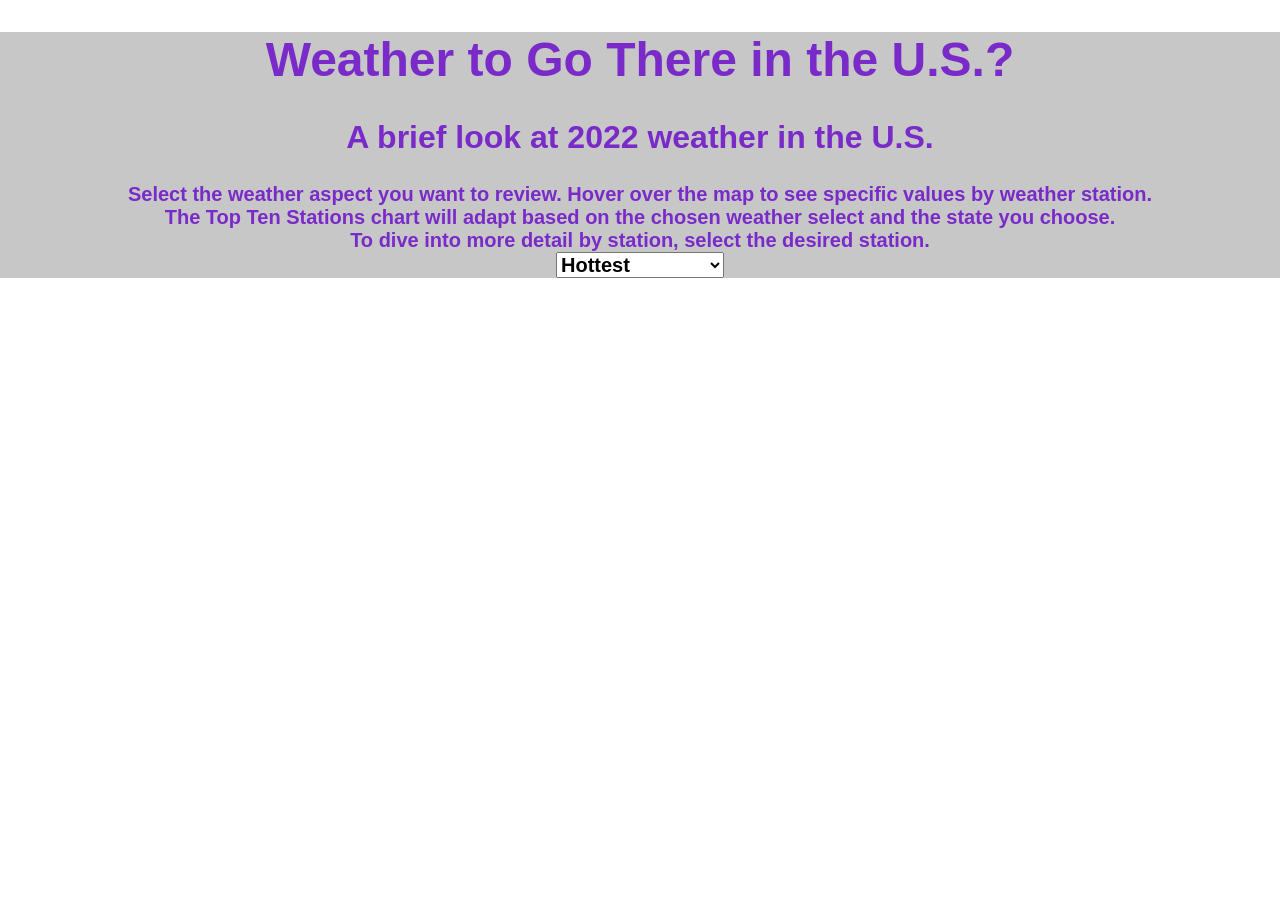
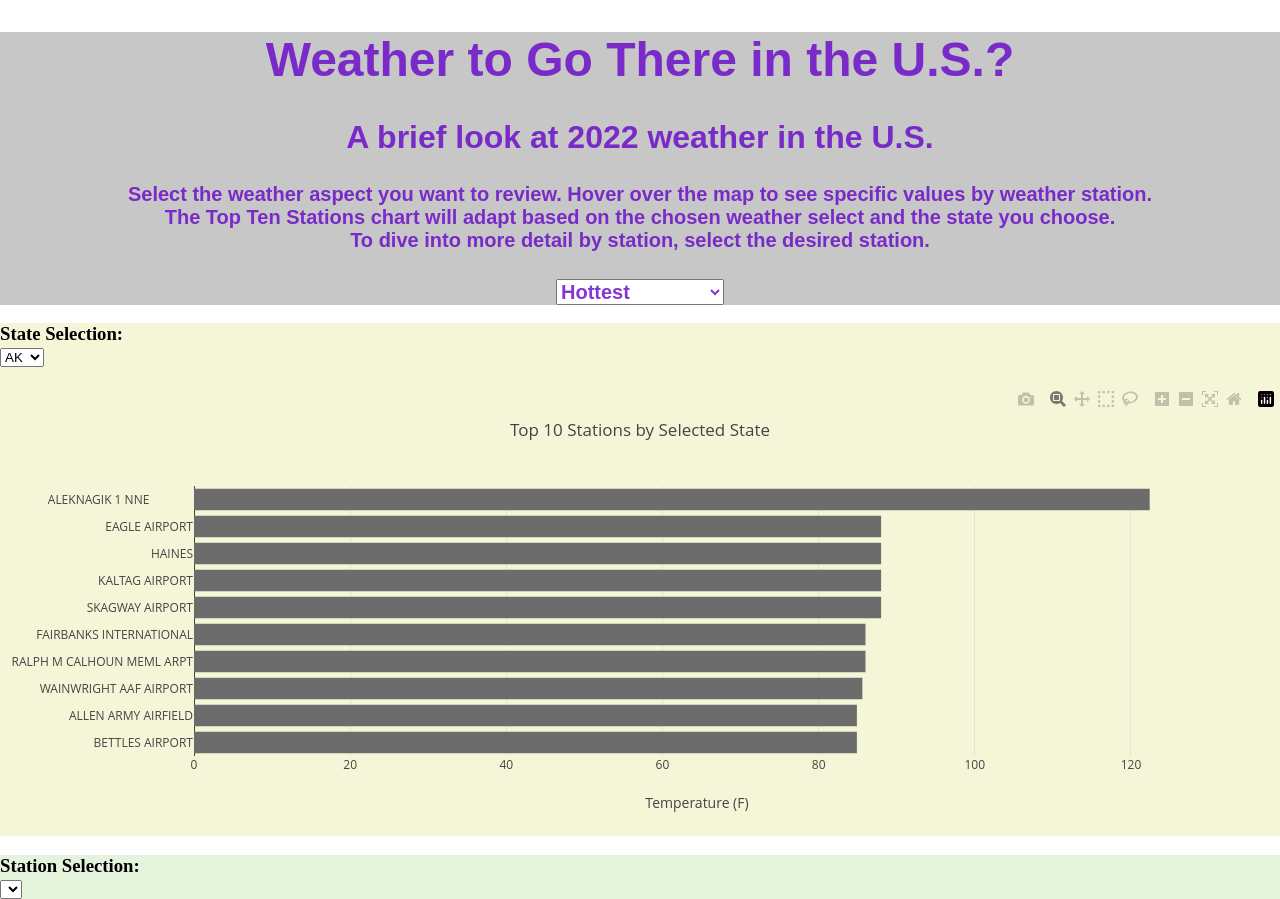
Before and after one commit to TechMax14/Project-3, a Flask app: page / in a window 1280 px wide. Before the commit the page ends 278 px from the top, so only its background shows below. Run offline with Flask 3, Linux system fonts and the light colour scheme; lists and menus that the app fills with data are empty; some libraries are stand-ins or nearby versions.

Commit message:
adding initial top 10 chart implementation

```diff
--- a/static/css/style.css
+++ b/static/css/style.css
@@ -1,10 +1,63 @@
 html,
 body,
+
+
 #map-id {
   height: 100%;
   padding: 0;
   margin: 0;
 }
+
+/* Need to find way to format nicer */
+#heatmap_space {
+  /* height: 100%;
+  width: 50%;
+  padding: 0;
+  margin: 0;
+  position: relative;
+  top: 0%; left: 0%; */
+  background-color: #baf3f7;
+}
+
+/* Need to find way to format nicer */
+#top10_space {
+  /* height: 50%;
+  width: 50%;
+  padding: 0;
+  margin: 0;
+  position: relative;
+  top: 0%; left: 50%; */
+  background-color: #f5f6d8;
+}
+
+/* Need to find way to format nicer */
+#station_detail_space {
+  /* height: 50%;
+  width: 50%;
+  padding: 0;
+  margin: 0;
+  position: relative;
+  top: 35%; left: 50%; */
+  background-color: #e4f3dc;
+}
+
+#station_table, tr, td {
+  border: 1px solid;
+}
+#station_table {
+  background: #cdf4bb;
+  margin-left: auto;
+  margin-right: auto;
+}
+#station_table tr:nth-child(even) {
+  background: #a8d095;
+}
+#station_identifier {
+  text-align: center;
+  background: #297e01;
+  color: #ffffff;
+}
+
 .website_header {
   font-family: Arial, Helvetica, sans-serif;
   color: rgba(100, 0, 200, 0.787);
@@ -31,4 +84,5 @@
 #selDataset{
   font-size: 20px;
   font-weight: bold;
+  color: rgba(100, 0, 200, 0.787);
 }
--- a/static/js/logic.js
+++ /dev/null
@@ -1,10 +0,0 @@
-// Display the default plot
-function initPage() {
-
-}
-
-
-
-
-
-initPage();
--- /dev/null
+++ b/static/js/logic_top10.js
@@ -0,0 +1,122 @@
+
+// ## Capture primary dropdown value from index.html reference by referencing it with d3 then storing it
+let dropdownMenu = d3.select("#selDataset")
+
+// ## Set the dictionaries for Hottest vs. Coldest vs. Severity
+let data_values = {"Hottest" :  "max_temp",  "Coldest" : "min_temp",  "Severity" : "severity_rating"}
+let data_file = {"Hottest" :  "state_station_hot",  "Coldest" : "state_station_cold",  "Severity" : "state_station_severity"}
+let data_sort = {"Hottest" :  "descending",  "Coldest" : "ascending",  "Severity" : "descending"}
+let xAxisTitle = {"Hottest" : "Temperature (F)", "Coldest" : "Temperature (F)", "Severity" : "Rating"}
+let yAxisSelection = {"Hottest" : "y", "Coldest" : "y2", "Severity" : "y"}
+
+// ## Set up the dropdown menu for the top 10
+
+// Set the list of state abbreviations
+let stateAbbs = ['AK', 'AL', 'AR', 'AZ', 'CA', 'CO', 'CT', 'DC', 'DE', 'FL', 'GA', 'HI', 'IA', 'ID',
+'IL', 'IN', 'KS', 'KY', 'LA', 'MA', 'MD', 'ME', 'MI', 'MN', 'MO', 'MS', 'MT', 'NC', 'ND', 'NE', 'NH',
+'NJ', 'NM', 'NV', 'NY', 'OH', 'OK', 'OR', 'PA', 'PR', 'RI', 'SC', 'SD', 'TN','TX', 'UT', 'VA', 'VI',
+'VT', 'WA', 'WI', 'WV', 'WY']
+// Get the dropdown from index.html by referencing it with d3
+let stateDDMenu = d3.select("#stateDataset")
+// Add the state abbreviation list to the menu by appending each one
+stateAbbs.forEach((stateAbbs) => {
+    stateDDMenu.append("option").text(stateAbbs).property("value", stateAbbs)
+})
+
+
+// ## Create the function to initialize the chart
+function init(){
+    // Get the drop down values
+    let selectedWeather = dropdownMenu.property("value")
+    let selectedState = stateDDMenu.property("value")
+    // Get the data
+    let topTenStations = getTop10Data(selectedWeather, selectedState)
+    console.log("top data init:", topTenStations)
+    //Plot the chart
+    makeTop10Chart(topTenStations, selectedWeather)
+}
+
+// ## Captures a change in either dropdown and re-initializes data and chart
+dropdownMenu.on("change", updateCharts)
+stateDDMenu.on("change", updateCharts)
+
+// ## Create function to get new property value and update chart
+function updateCharts() {
+    // Get new drop down values
+    let selectedWeather = dropdownMenu.property("value")
+    let selectedState = stateDDMenu.property("value")
+    // Get the data
+    let topTenStations = getTop10Data(selectedWeather, selectedState)
+    console.log("top data update:", topTenStations)
+    //Plot the chart
+    makeTop10Chart(topTenStations, selectedWeather)
+}
+
+
+// ## Create function to filter and sort the data based on page inputs data = stations_all
+function getTop10Data(weather_type, selectedState) {
+
+    console.log("weather type get", weather_type)
+    console.log("state get", selectedState)
+    // Filter the data by desired state
+    let stateStations = stations_all.filter(data => data.state == selectedState)
+    // console.log("data:", stateStations)
+
+    // Sort data based on defined order; don't sort if not defined
+    let sortedStStations
+
+    if (data_sort[weather_type] == "descending"){
+        // Sort the data by descending
+        sortedStStations = stateStations.sort((a, b) => b[data_values[weather_type]] - a[data_values[weather_type]])
+        console.log("desc sorted: ", sortedStStations)
+    }
+    else if (data_sort[weather_type] == "ascending"){
+        // Sort the data by ascending
+        sortedStStations = stateStations.sort((a, b) => a[data_values[weather_type]] - b[data_values[weather_type]])
+        console.log("asc sorted: ", sortedStStations)
+    }
+    else {
+        sortedStStations = stateStations
+        console.log("no sort: ", sortedStStations)
+    }
+
+    // console.log("sorted: ", sortedStStations)
+
+    // Slice the first 10 objects for plotting
+    let topTen = sortedStStations.slice(0,10)
+    console.log("top data get:", topTen)
+
+    return topTen
+}
+
+// ## Create a function for the horizontal bar chart plot
+function makeTop10Chart(topTenStations, weather_type) {
+    // Reverse the array to accommodate Plotly's defaults (note to self: reverse operates on the original array!)
+    topTenStations.reverse()
+    // console.log("top reverse:", topTenStations)
+
+    // Horizontal bar chart trace for the Data
+    let trace1 = {
+        y: topTenStations.map(item => item.name),
+        x: topTenStations.map(item => item[data_values[weather_type]]),
+        type: 'bar',
+        orientation: 'h',
+        marker: {color: "#6c6c6c"},
+        yaxis: yAxisSelection[weather_type]
+    }
+
+    // Apply a title to the layout
+    let layout = {title: "Top 10 Stations by Selected State",
+        xaxis:{title: xAxisTitle[weather_type]},
+        plot_bgcolor:"#f5f6d8",
+        paper_bgcolor:"#f5f6d8",
+        // Prevent labels from being cutoff
+        yaxis: {automargin: true},
+        yaxis2: {side: 'right', automargin: true}
+    }
+
+    // Render the plot to the div tag with id "plot"
+    Plotly.newPlot("top10_plot", [trace1], layout)
+}
+
+init()
--- a/templates/index.html
+++ b/templates/index.html
@@ -17,33 +17,48 @@
     <link rel="stylesheet" type="text/css" href="./static/css/style.css">
 </head>
 <body>
-    <!-- Our header section -->
+    <!-- Our Header -->
     <div class="website_header">
         <h1 class="header1">Weather to Go There in the U.S.?</h1>
         <h2 class="header2">A brief look at 2022 weather in the U.S.</h2>
         <h4 class="header4">Select the weather aspect you want to review. Hover over the map to see specific values by weather station.
             <br>The Top Ten Stations chart will adapt based on the chosen weather select and the state you choose.
-            <br>To dive into more detail by station, select the desired station.<br>
-            <!-- Our primary dropdown for weather type -->
-            <select id="selDataset">
-                <option value="hottest">Hottest</option>
-                <option value="coldest">Coldest</option>
-                <option value="severity">Severity Rating</option>
-            </select>
+            <br>To dive into more detail by station, select the desired station.
         </h4>
+        <!-- Our Primary Dropdown -->
+        <select id="selDataset">
+            <option value="Hottest">Hottest</option>
+            <option value="Coldest">Coldest</option>
+            <option value="Severity">Severity Rating</option>
+        </select>
+    </div>
+
+    <!-- Our heatmap part -->
+    <div id="heatmap_space">
+        <div id="heatmap"></div>
+    </div>
+
+    <!-- Our top 10 chart part -->
+    <div id="top10_space">
+        <h3>State Selection: <br>
+        <select id="stateDataset"></select> </h3>
+        <div id="top10_plot"></div>
+    </div>
+
+    <!-- Our station table part -->
+    <div id="station_detail_space">
+        <h3>Station Selection: <br>
+        <select id="stationDataset"></select> </h3>
 
     </div>
-    <!-- Our heatmap part -->
 
-    <!-- Our top 10 chart part -->
-
-    <!-- Our station table part -->
 
     <!-- Our Data -->
     <script src="./static/data/stations_all.js"></script>
-    <script src="./static/data/state_station_hot.js"></script>
-    <script src="./static/data/state_station_cold.js"></script>
-    <!-- OUr JavaScript -->
-    <script src="./static/js/logic.js"></script>
+    <!-- <script src="./static/data/state_station_hot.js"></script>
+    <script src="./static/data/state_station_cold.js"></script> -->
+    <!-- Our JavaScript -->
+    <script src="./static/js/logic_top10.js"></script>
+    <script src="./static/js/logic_table.js"></script>
 </body>
 </html>
```
